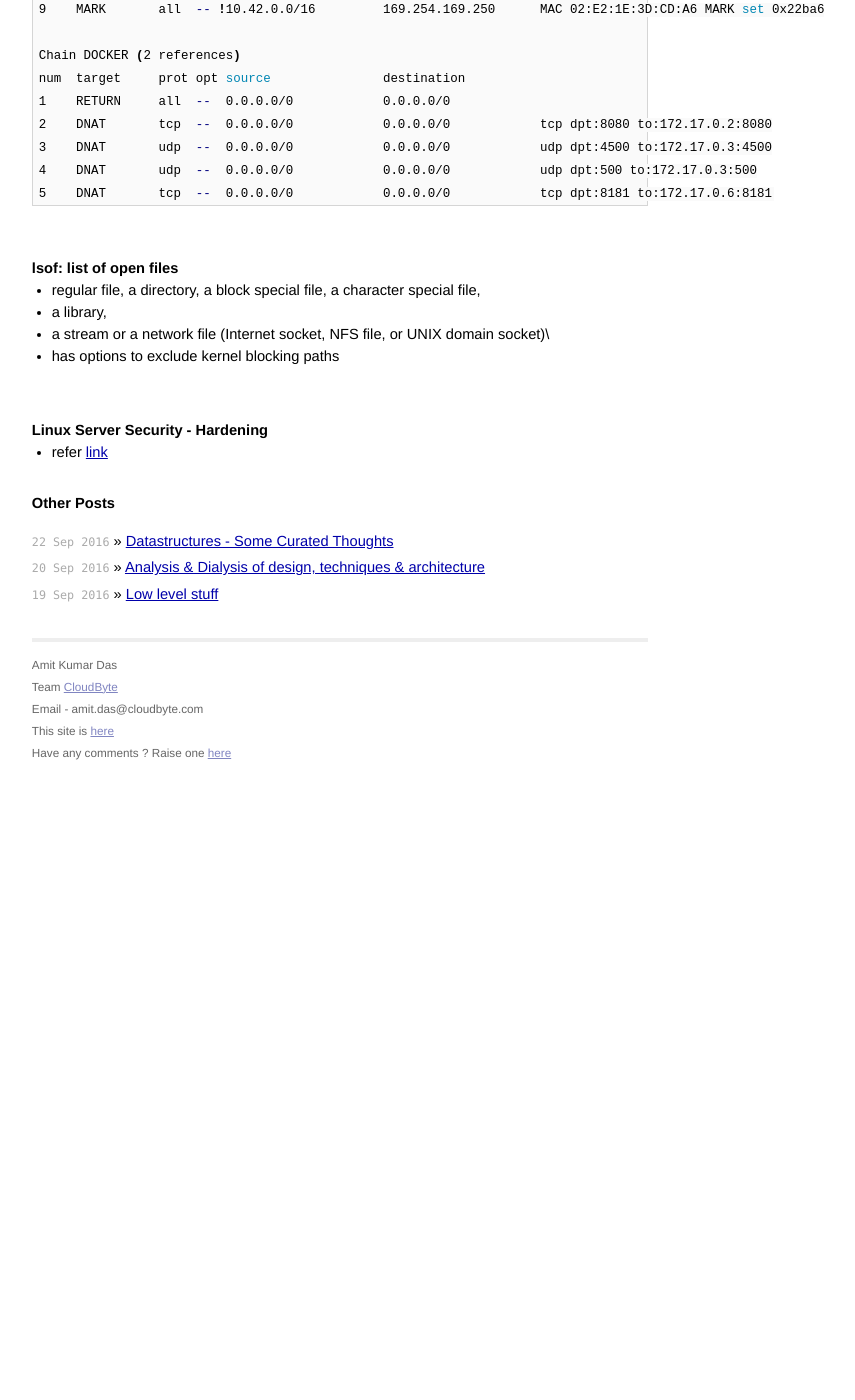
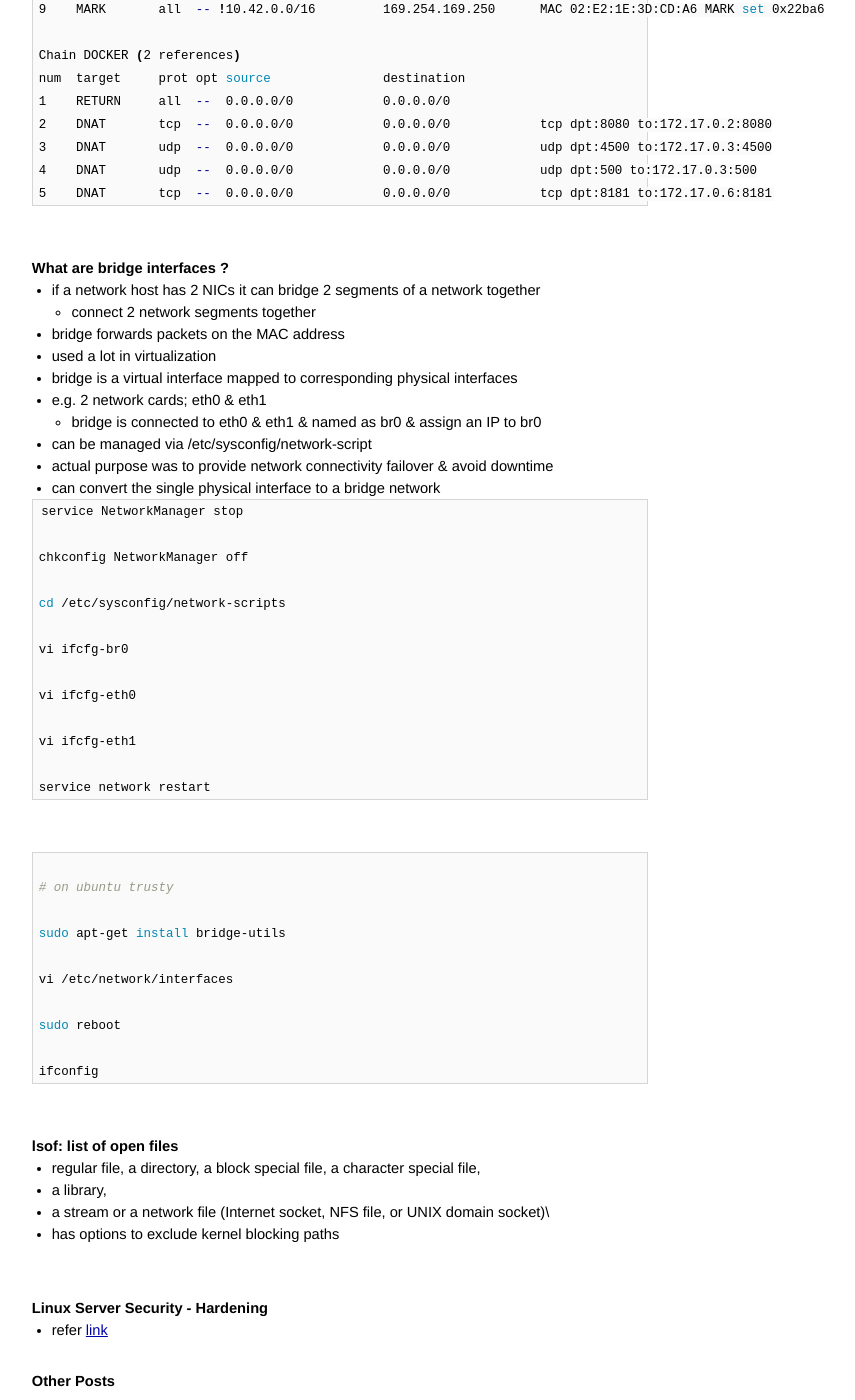
Before and after one commit to AmitKumarDas/amitkumardas.github.io, a Jekyll site: the page built from _posts/2016-09-21-my-troubleshooting-stories.md, in a window 1280 px wide and 1400 px high, scrolled down 2349 px. Shown: the whole window, without its empty margins (300-1155 px from the left). Built offline with Jekyll 4.4.1, drawn with Linux system fonts in a browser that asks for light colours; before the commit the page ends 3124 px from its top, so only the background shows below that.

Commit message:
Update 2016-09-21-my-troubleshooting-stories.md

````diff
--- a/_posts/2016-09-21-my-troubleshooting-stories.md
+++ b/_posts/2016-09-21-my-troubleshooting-stories.md
@@ -126,6 +126,52 @@ num  target     prot opt source               destination
 
 <br />
 
+#### What are bridge interfaces ?
+
+- if a network host has 2 NICs it can bridge 2 segments of a network together
+  - connect 2 network segments together
+- bridge forwards packets on the MAC address
+- used a lot in virtualization
+- bridge is a virtual interface mapped to corresponding physical interfaces
+- e.g. 2 network cards; eth0 & eth1
+  - bridge is connected to eth0 & eth1 & named as br0 & assign an IP to br0
+- can be managed via /etc/sysconfig/network-script
+- actual purpose was to provide network connectivity failover & avoid downtime
+- can convert the single physical interface to a bridge network
+
+
+```bash
+service NetworkManager stop
+
+chkconfig NetworkManager off
+
+cd /etc/sysconfig/network-scripts
+
+vi ifcfg-br0
+
+vi ifcfg-eth0
+
+vi ifcfg-eth1
+
+service network restart
+```
+
+<br />
+
+```bash
+
+# on ubuntu trusty
+
+sudo apt-get install bridge-utils
+
+vi /etc/network/interfaces
+
+sudo reboot
+
+ifconfig
+```
+
+<br />
 
 ### lsof: list of open files
 
````
